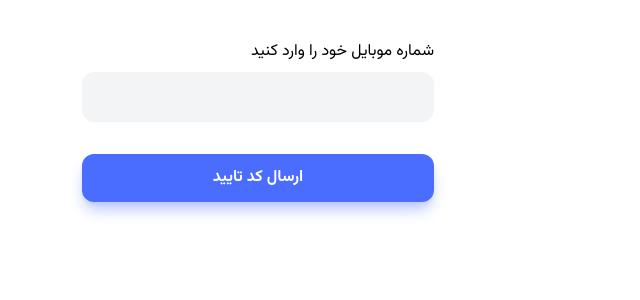
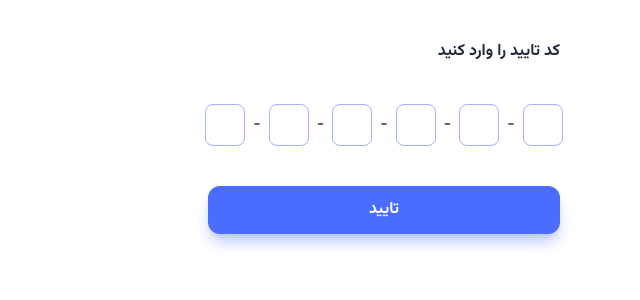
Before and after one commit to maryammohebbi/Freelancering-App, a React (Vite) app: page /auth in a window 1280 px wide. Shown: the top 300 px of the page, without its empty margins (465-1105 px from the left). Built offline with nearby package versions, Linux system fonts and the light colour scheme.

Commit message:
which auth form displayed logic added, and a loading component developed

```diff
--- a/package.json
+++ b/package.json
@@ -16,6 +16,7 @@
     "react-dom": "^18.2.0",
     "react-hot-toast": "^2.4.1",
     "react-icons": "^5.0.1",
+    "react-loader-spinner": "^6.1.6",
     "react-otp-input": "^3.1.1",
     "react-router-dom": "^6.21.2"
   },
--- /dev/null
+++ b/src/features/authentication/AuthContainer.jsx
@@ -0,0 +1,23 @@
+import React, { useState } from 'react'
+import SendOTPForm from './SendOTPForm';
+import CheckOTPForm from './CheckOTPForm'
+
+function AuthContainer() {
+    const [step, setStep] = useState(2)
+
+    const renderStep = () => {
+        switch (step) {
+            case 1:
+                return <SendOTPForm setStep={setStep}/>
+            case 2:
+                return <CheckOTPForm/>
+
+            default: null
+        }
+    }
+  return (
+    <div> { renderStep() } </div>
+  )
+}
+
+export default AuthContainer
--- a/src/features/authentication/SendOTPForm.jsx
+++ b/src/features/authentication/SendOTPForm.jsx
@@ -3,8 +3,9 @@
 import { useMutation } from '@tanstack/react-query'
 import { getOtp } from '../../services/authService'
 import toast from 'react-hot-toast'
+import Loading from '../../ui/Loading'
 
-function SendOTPForm() {
+function SendOTPForm({setStep}) {
     const [phoneNumber, setPhoneNumber] = useState("")
 
     const {isPending, mutateAsync} = useMutation({
@@ -15,8 +16,8 @@
         e.preventDefault()
         try {
             const data = await mutateAsync({phoneNumber})
-            // console.log(data);
             toast.success(data.message)
+            setStep(2)
         } catch (error) {
             toast.error(error?.response?.data?.message)
         }
@@ -29,7 +30,9 @@
                 onChange={e => setPhoneNumber(e.target.value)}
                 label="شماره موبایل خود را وارد کنید"
             />
-            <button className='btn btn--primary w-full'>ارسال کد تایید</button>
+            { isPending ? <Loading/> :
+                <button className='btn btn--primary w-full'>ارسال کد تایید</button>
+            }
         </form>
     </div>
   )
--- a/src/pages/Auth.jsx
+++ b/src/pages/Auth.jsx
@@ -1,12 +1,12 @@
 import React from 'react'
 import SendOTPForm from '../features/authentication/SendOTPForm'
 import CheckOTPForm from '../features/authentication/CheckOTPForm'
+import AuthContainer from '../features/authentication/AuthContainer'
 
 function Auth() {
   return (
     <div className='w-full sm:max-w-sm pt-10 container mx-auto'>
-        <SendOTPForm/>
-        {/* <CheckOTPForm/> */}
+        <AuthContainer/>
     </div>
   )
 }
--- /dev/null
+++ b/src/ui/Loading.jsx
@@ -0,0 +1,22 @@
+import React from 'react'
+import { ThreeDots } from 'react-loader-spinner'
+
+function Loading({height= "75", width= "40"}) {
+  return (
+    <div>
+        <ThreeDots
+            height={height}
+            width={width}
+            radius={9}
+            color='rgb(var(--color-primary-900))'
+            visible={true}
+            wrapperStyle={{
+                display: "flex",
+                justify: "center"
+            }}
+        />
+    </div>
+  )
+}
+
+export default Loading
```
Also changed, not shown: 1 other file (tests, documents, lock files or other folders).
